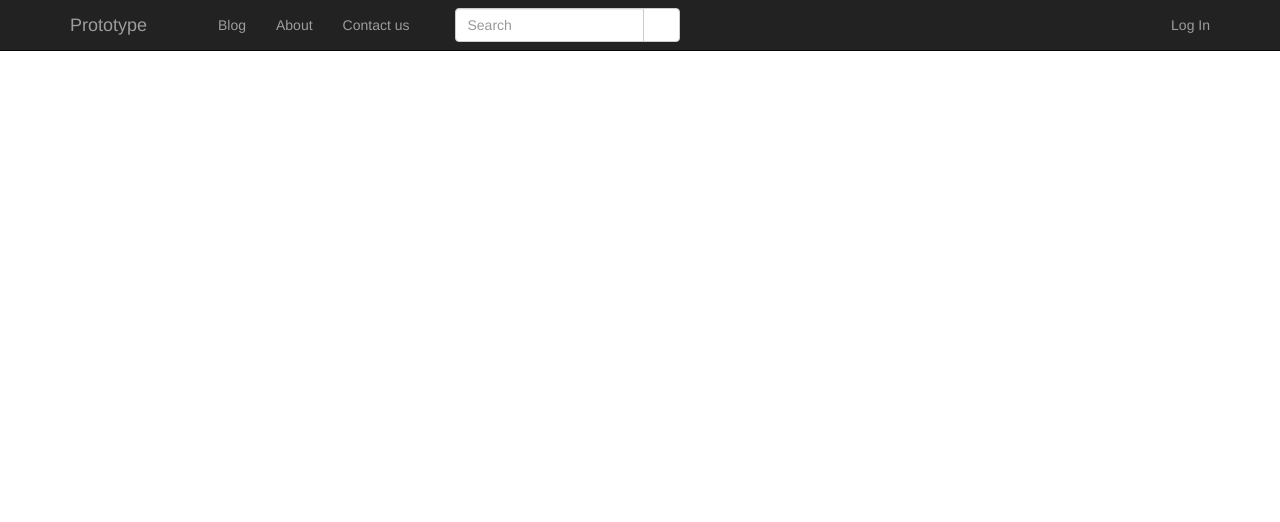
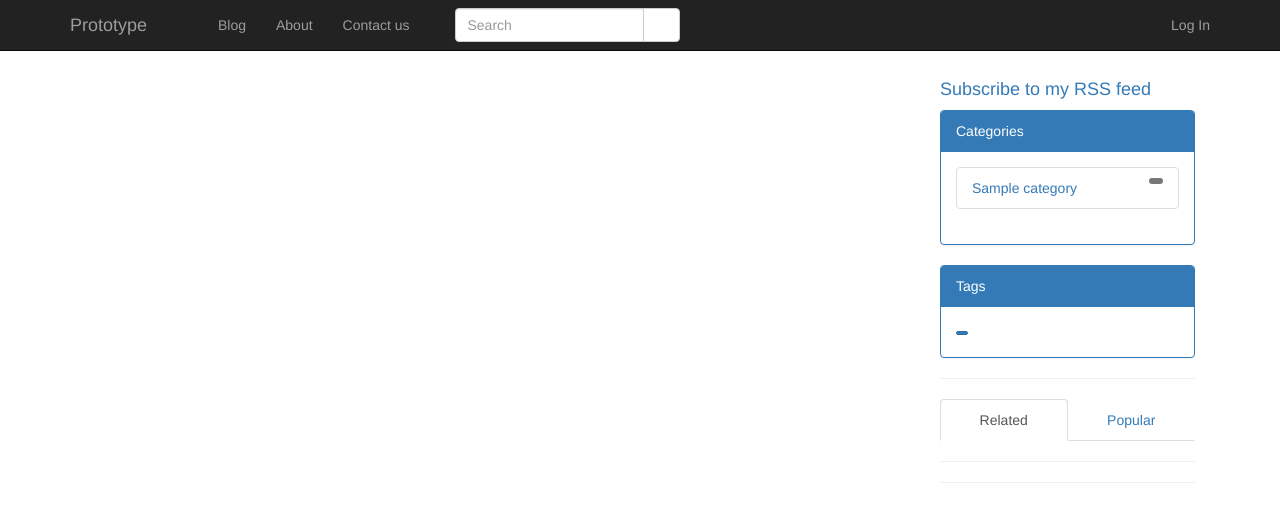
Before and after one commit to lithodidae/my-first-blog, a Django app: template blog/templates/blog/base.html in a window 1280 px wide. Shown: the top 522 px of the page. Run offline with Django 3.2, Linux system fonts and the light colour scheme; the template is opened without the code that fills it: most values are stand-ins (such as "Sample title", 1, 10 or a date in 2020); some libraries are stand-ins or nearby versions; some web fonts are replaced.

Commit message:
Add sidebar template

```diff
--- a/blog/templates/blog/base.html
+++ b/blog/templates/blog/base.html
@@ -54,7 +54,7 @@
 
     {# Sidebar #}
     <div class="col-sm-3" id="sidebar">
-      {% block sidebar %}  {% endblock %}
+      {% block sidebar %} {% include 'blog/sidebar.html' %} {% endblock %}
     </div>
 
   </div>
--- /dev/null
+++ b/blog/templates/blog/sidebar.html
@@ -0,0 +1,56 @@
+
+
+{% block sidebar %}
+
+<h4><a href=" ">Subscribe to my RSS feed</a>
+</h4>
+
+<div class="panel panel-primary">
+  <!-- Default panel contents -->
+  <div class="panel-heading">Categories</div>
+    <div class="panel-body">
+
+    <!-- List group inside panel -->
+    <ul class="list-group">
+
+      <li class="list-group-item" class="selected"  >
+      <a href=" ">{{ category.name }}</a>
+      <span class="badge"> </span>
+      </li>
+
+    </ul>
+
+  </div>
+</div>
+
+<div class="panel panel-primary">
+  <div class="panel-heading">Tags</div>
+  <div class="panel-body">
+
+      <a href="" class="btn btn-primary btn-xs" role="button"><b> </b> </a>
+
+
+  </div>
+</div>
+<hr>
+<div class="nav-justified">
+  <ul class="nav nav-tabs nav-justified">
+      <li class="active"><a href="#home" data-toggle="tab">Related</a></li>
+      <li><a href="#profile" data-toggle="tab">Popular</a></li>
+
+  </ul>
+  <div id="myTabContent" class="tab-content">
+    <div class="tab-pane fade active in" id="home">
+      <p> </p>
+    </div>
+    <div class="tab-pane fade" id="profile">
+      <p> </p>
+    </div>
+   </div>
+</div>
+<hr>
+
+
+<hr>
+
+{% endblock %}
```
